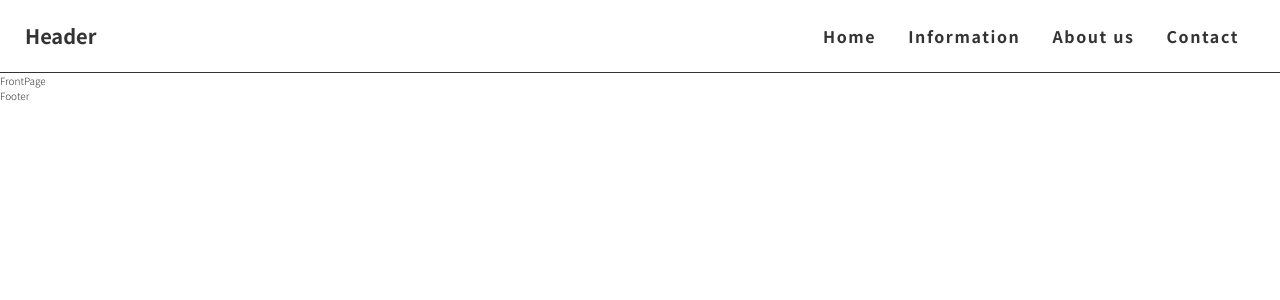
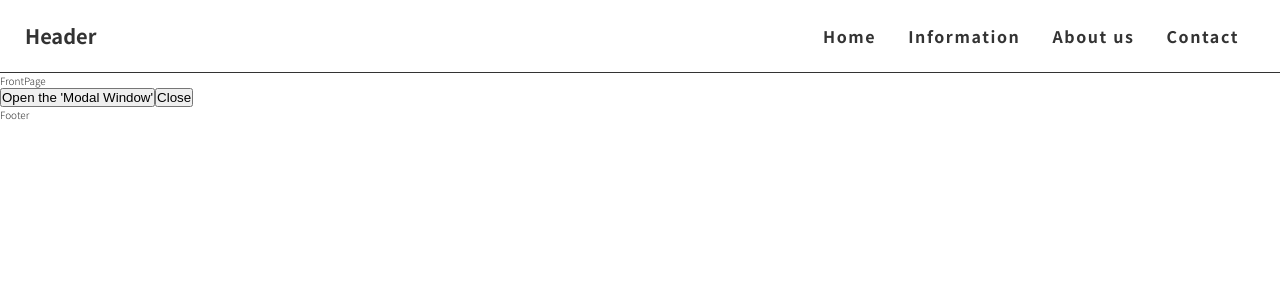
Before and after one commit to masayuki-abe/nuxt-sample, a Nuxt app: page / in a window 1280 px wide. Shown: the top 300 px of the page. Built offline with nearby package versions, Linux system fonts and the light colour scheme.

Commit message:
モーダルウィンドウを開くためのボタンとslotを記述

```diff
--- a/components/templates/FrontPage.vue
+++ b/components/templates/FrontPage.vue
@@ -1,5 +1,40 @@
 <template>
   <main>
     <p>FrontPage</p>
+
+    <div class="modal-window">
+      <button @click="openModal">
+        Open the 'Modal Window'
+      </button>
+      <Modal v-if="modalFlag">
+        <p>test</p>
+        <p>testtesttest</p>
+      </Modal>
+      <button @click="closeModal">
+        Close
+      </button>
+    </div><!--/ modal window-->
   </main>
 </template>
+
+<script>
+import Modal from '@/components/atoms/etc/Modal'
+export default {
+  components: {
+    Modal
+  },
+  data () {
+    return {
+      modalFlag: false
+    }
+  },
+  methods: {
+    openModal () {
+      this.modalFlag = true
+    },
+    closeModal () {
+      this.modalFlag = false
+    }
+  }
+}
+</script>
```
